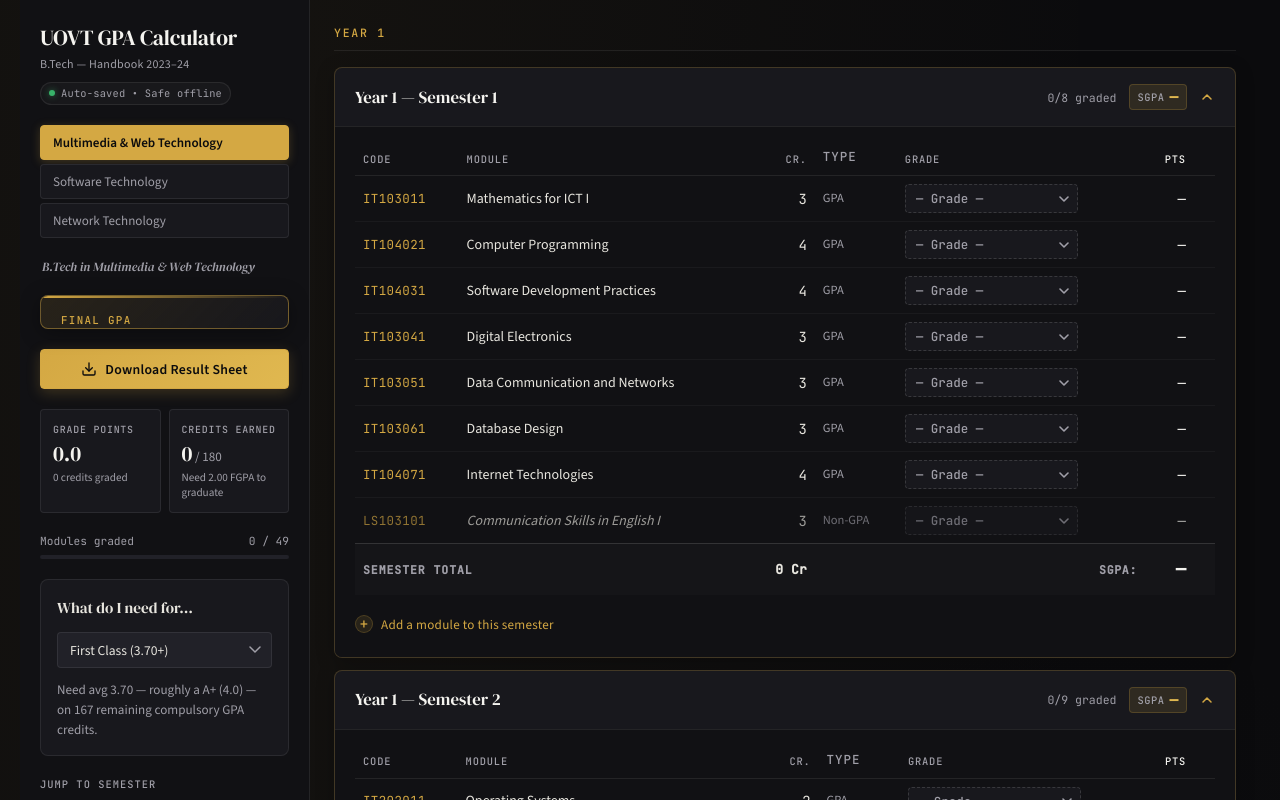
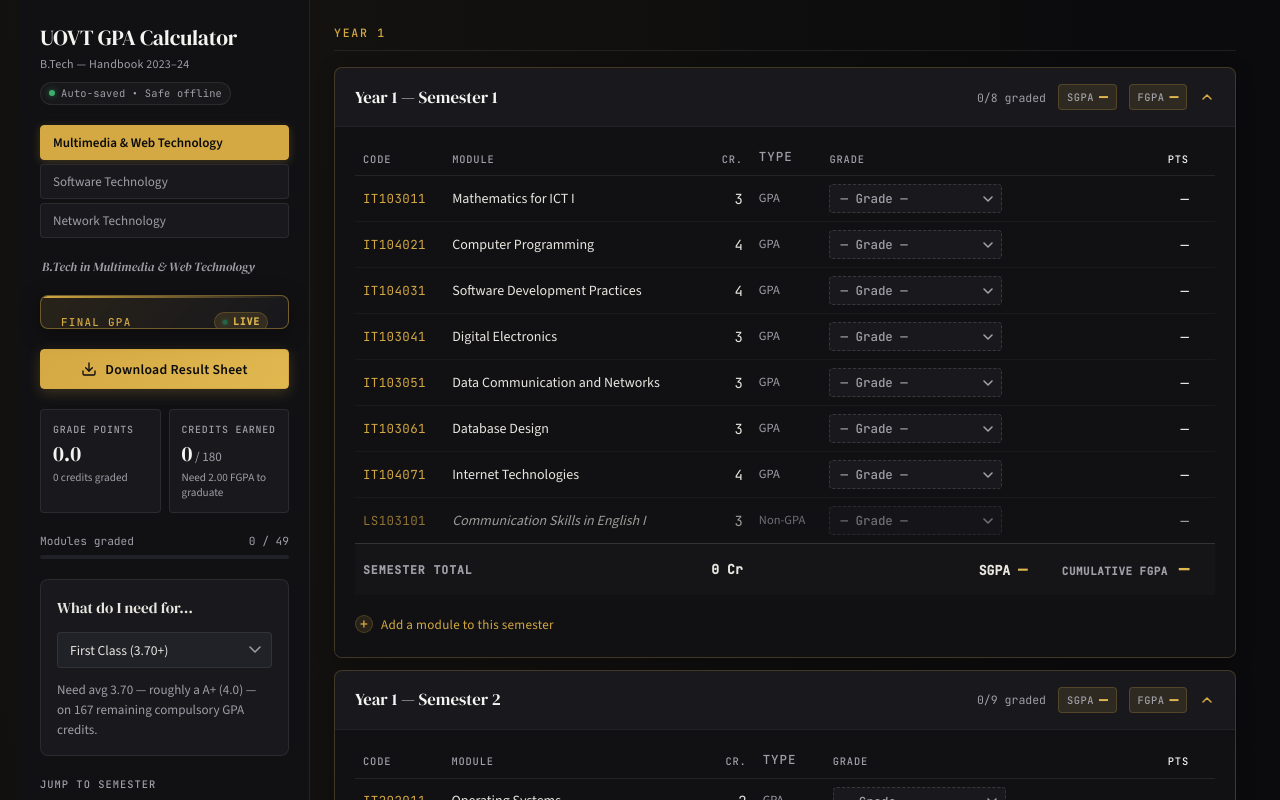
Before and after one commit to supunngunarathna93/GPA-Calculater-Uovt, a React (Vite) app: page / in a window 1280 px wide. Shown: the top 800 px of the page. Built offline with nearby package versions, Linux system fonts and the light colour scheme.

Commit message:
feat: add live updating Final GPA indicators, floating HUD, and change delta animation

```diff
--- a/src/App.jsx
+++ b/src/App.jsx
@@ -1,4 +1,4 @@
-import React, { useState, useEffect, useMemo, useCallback } from 'react';
+import React, { useState, useEffect, useMemo, useCallback, useRef } from 'react';
 import { PROGRAMMES } from './data.js';
 import {
   GRADE_SCALE,
@@ -47,6 +47,10 @@ export default function App() {
   const [appState, setAppState] = useState(loadSavedState);
   const [isOnline, setIsOnline] = useState(navigator.onLine);
   const [statusMode, setStatusMode] = useState('saved');
+  const [lastEditedCode, setLastEditedCode] = useState(null);
+  const [gpaDelta, setGpaDelta] = useState(null);
+  const [isPulsing, setIsPulsing] = useState(false);
+  const prevGpaRef = useRef(null);
 
   const { programme: progKey, entries, custom, openSemesters, targetFloor } = appState;
 
@@ -90,6 +94,24 @@ export default function App() {
   const earned = useMemo(() => creditsEarned(allProgrammeModules, entries), [allProgrammeModules, entries]);
   const awardClass = useMemo(() => classFor(overall.gpa), [overall.gpa]);
 
+  // Live FGPA change detection & visual pulse
+  useEffect(() => {
+    if (prevGpaRef.current !== null && overall.gpa !== null) {
+      const diff = round2(overall.gpa - prevGpaRef.current);
+      if (diff !== 0) {
+        setGpaDelta(diff);
+        setIsPulsing(true);
+        const timer = setTimeout(() => setIsPulsing(false), 1400);
+        return () => clearTimeout(timer);
+      }
+    } else if (prevGpaRef.current === null && overall.gpa !== null) {
+      setIsPulsing(true);
+      const timer = setTimeout(() => setIsPulsing(false), 1400);
+      return () => clearTimeout(timer);
+    }
+    prevGpaRef.current = overall.gpa;
+  }, [overall.gpa]);
+
   // Progress stats
   const totalMods = allProgrammeModules.length;
   const gradedMods = useMemo(() => allProgrammeModules.filter((m) => entries[m.code]?.grade).length, [allProgrammeModules, entries]);
@@ -125,12 +147,16 @@ export default function App() {
 
   // Actions
   const handleProgrammeChange = useCallback((key) => {
+    prevGpaRef.current = null;
+    setGpaDelta(null);
+    setIsPulsing(false);
     setAppState((prev) => ({ ...prev, programme: key }));
     window.scrollTo({ top: 0, behavior: 'smooth' });
   }, []);
 
   const handleGradeChange = useCallback((code, grade) => {
     setStatusMode('saving');
+    setLastEditedCode(code);
     setAppState((prev) => {
       const nextEntries = { ...prev.entries };
       if (!grade) {
@@ -209,6 +235,9 @@ export default function App() {
 
   const handleReset = useCallback(() => {
     if (!confirm(`Clear every grade and custom module for ${programme.short}?`)) return;
+    prevGpaRef.current = null;
+    setGpaDelta(null);
+    setIsPulsing(false);
     setAppState((prev) => {
       const codes = new Set(allProgrammeModules.map((m) => m.code));
       const nextEntries = { ...prev.entries };
@@ -268,11 +297,23 @@ export default function App() {
         <p className="programme-name">{programme.label}</p>
 
         {/* FGPA hero stat */}
-        <div className="stat-hero card">
-          <span className="label">Final GPA</span>
-          <span className="fgpa-value" key={overall.gpa ?? 'empty'}>
-            {overall.gpa === null ? '—' : overall.gpa.toFixed(2)}
-          </span>
+        <div className={`stat-hero card ${isPulsing ? 'is-pulsing' : ''}`}>
+          <div className="stat-hero-top">
+            <span className="label">Final GPA</span>
+            <span className="live-indicator-badge">
+              <span className="live-dot" /> LIVE
+            </span>
+          </div>
+          <div className="stat-hero-val-row">
+            <span className="fgpa-value" key={overall.gpa ?? 'empty'}>
+              {overall.gpa === null ? '—' : overall.gpa.toFixed(2)}
+            </span>
+            {gpaDelta !== null && isPulsing && (
+              <span className={`fgpa-delta-pill ${gpaDelta > 0 ? 'pos' : 'neg'}`}>
+                {gpaDelta > 0 ? `+${gpaDelta.toFixed(2)}` : gpaDelta.toFixed(2)}
+              </span>
+            )}
+          </div>
           <span className="fgpa-class">
             {awardClass || 'Enter grades to begin'}
           </span>
@@ -483,6 +524,10 @@ export default function App() {
                         <span className="sgpa-badge-label">SGPA</span>{' '}
                         <strong>{sgpa.gpa === null ? '—' : sgpa.gpa.toFixed(2)}</strong>
                       </span>
+                      <span className={`fgpa-badge ${isPulsing ? 'is-pulsing' : ''}`}>
+                        <span className="fgpa-badge-label">FGPA</span>{' '}
+                        <strong>{overall.gpa === null ? '—' : overall.gpa.toFixed(2)}</strong>
+                      </span>
                       <svg
                         className="chevron"
                         width="16"
@@ -534,7 +579,7 @@ export default function App() {
                             <tr
                               key={mod.code}
                               data-code={mod.code}
-                              className={`${mod.gpa ? '' : 'non-gpa'}${mod.type === 'E' ? ' elective' : ''}${isGraded ? ' is-graded' : ' is-ungraded'}`}
+                              className={`${mod.gpa ? '' : 'non-gpa'}${mod.type === 'E' ? ' elective' : ''}${isGraded ? ' is-graded' : ' is-ungraded'}${lastEditedCode === mod.code ? ' is-recently-edited' : ''}`}
                             >
                               <td className="code">{mod.code}</td>
                               <td className="title">{mod.title}</td>
@@ -612,9 +657,15 @@ export default function App() {
                           </td>
                           <td className="col-credits sem-sum-cr">{sgpa.credits} Cr</td>
                           <td className="col-type"></td>
-                          <td className="col-grade sem-sum-sgpa-lbl">SGPA:</td>
-                          <td className="col-points sem-sum-sgpa-val">
-                            {sgpa.gpa === null ? '—' : sgpa.gpa.toFixed(2)}
+                          <td className="col-grade sem-sum-sgpa-lbl">
+                            <span className="sum-tag">SGPA</span>{' '}
+                            <strong>{sgpa.gpa === null ? '—' : sgpa.gpa.toFixed(2)}</strong>
+                          </td>
+                          <td className="col-points sem-sum-fgpa-cell">
+                            <span className="sum-tag">Cumulative FGPA</span>{' '}
+                            <strong className={`sum-fgpa-val ${isPulsing ? 'is-pulsing' : ''}`}>
+                              {overall.gpa === null ? '—' : overall.gpa.toFixed(2)}
+                            </strong>
                           </td>
                           <td></td>
                         </tr>
@@ -727,6 +778,41 @@ export default function App() {
           <p>Built from the UOVT Student Handbook 2023&ndash;24. Check your numbers against your official transcript.</p>
         </footer>
       </main>
+
+      {/* ── Persistent Floating Live FGPA HUD ──────────────────────────────── */}
+      <aside
+        className={`floating-fgpa-hud ${isPulsing ? 'is-pulsing' : ''} ${gradedMods > 0 ? 'is-visible' : 'is-idle'}`}
+        aria-label="Live Final GPA Monitor"
+      >
+        <div className="hud-inner">
+          <div className="hud-badge-tag">
+            <span className="live-dot" />
+            <span className="hud-badge-title">LIVE FGPA</span>
+          </div>
+          <div className="hud-value-group">
+            <span className="hud-gpa-val" key={overall.gpa ?? 'empty'}>
+              {overall.gpa === null ? '—' : overall.gpa.toFixed(2)}
+            </span>
+            {gpaDelta !== null && isPulsing && (
+              <span className={`hud-delta ${gpaDelta > 0 ? 'pos' : 'neg'}`}>
+                {gpaDelta > 0 ? `+${gpaDelta.toFixed(2)}` : gpaDelta.toFixed(2)}
+              </span>
+            )}
+          </div>
+          <div className="hud-meta-group">
+            <span className="hud-award">{awardClass || 'Enter grades'}</span>
+            <span className="hud-credits">{earned} / {GRADUATION_CREDITS} Cr</span>
+          </div>
+          <button
+            type="button"
+            className="hud-quick-btn"
+            onClick={handleDownloadResultSheet}
+            title="Download result sheet PDF"
+          >
+            PDF Sheet
+          </button>
+        </div>
+      </aside>
     </div>
   );
 }
--- a/src/style.css
+++ b/src/style.css
@@ -223,6 +223,12 @@ body {
   box-shadow: 0 4px 20px rgba(0, 0, 0, 0.35);
   position: relative;
   overflow: hidden;
+  transition: border-color 0.2s var(--ease-out), box-shadow 0.2s var(--ease-out);
+}
+
+.stat-hero.is-pulsing {
+  border-color: var(--amber-bright);
+  box-shadow: 0 0 24px rgba(212, 168, 67, 0.35), 0 4px 20px rgba(0, 0, 0, 0.4);
 }
 
 .stat-hero::before {
@@ -233,6 +239,13 @@ body {
   background: linear-gradient(90deg, var(--amber), transparent);
 }
 
+.stat-hero-top {
+  display: flex;
+  justify-content: space-between;
+  align-items: center;
+  margin-bottom: var(--sp-1);
+}
+
 .stat-hero .label {
   display: block;
   font-family: var(--font-mono);
@@ -241,7 +254,42 @@ body {
   text-transform: uppercase;
   letter-spacing: 0.12em;
   color: var(--amber);
-  margin-bottom: var(--sp-1);
+}
+
+.live-indicator-badge {
+  display: inline-flex;
+  align-items: center;
+  gap: 5px;
+  font-family: var(--font-mono);
+  font-size: 0.62rem;
+  font-weight: 700;
+  text-transform: uppercase;
+  letter-spacing: 0.08em;
+  color: var(--amber-bright);
+  background: rgba(212, 168, 67, 0.14);
+  border: 1px solid var(--amber-border);
+  padding: 1px 7px;
+  border-radius: 9999px;
+}
+
+.live-dot {
+  width: 6px;
+  height: 6px;
+  border-radius: 50%;
+  background: #10b981;
+  box-shadow: 0 0 6px rgba(16, 185, 129, 0.8);
+  animation: pulse-live 1.8s infinite;
+}
+
+@keyframes pulse-live {
+  0%, 100% { opacity: 1; transform: scale(1); }
+  50% { opacity: 0.4; transform: scale(0.85); }
+}
+
+.stat-hero-val-row {
+  display: flex;
+  align-items: baseline;
+  gap: var(--sp-2);
 }
 
 .fgpa-value {
@@ -253,6 +301,32 @@ body {
   line-height: 1;
   letter-spacing: -0.02em;
   animation: val-pop 0.22s var(--ease-out) both;
+}
+
+.fgpa-delta-pill {
+  font-family: var(--font-mono);
+  font-size: 0.8rem;
+  font-weight: 700;
+  padding: 2px 7px;
+  border-radius: 9999px;
+  animation: delta-pop 0.22s var(--ease-out) both;
+}
+
+.fgpa-delta-pill.pos {
+  background: rgba(16, 185, 129, 0.16);
+  color: #34d399;
+  border: 1px solid rgba(16, 185, 129, 0.35);
+}
+
+.fgpa-delta-pill.neg {
+  background: rgba(244, 63, 94, 0.16);
+  color: #fb7185;
+  border: 1px solid rgba(244, 63, 94, 0.35);
+}
+
+@keyframes delta-pop {
+  from { opacity: 0; transform: translateY(4px) scale(0.9); }
+  to   { opacity: 1; transform: translateY(0) scale(1); }
 }
 
 @keyframes val-pop {
@@ -626,6 +700,41 @@ button.danger:focus-visible { outline: 2px solid var(--warn); outline-offset: 2p
   font-weight: 600;
 }
 
+.fgpa-badge {
+  display: inline-flex;
+  align-items: center;
+  gap: 5px;
+  background: rgba(212, 168, 67, 0.12);
+  border: 1px solid var(--amber-border);
+  padding: 3px 8px;
+  border-radius: var(--radius-sm);
+  font-family: var(--font-mono);
+  font-size: 0.88rem;
+  color: var(--amber-bright);
+  font-variant-numeric: tabular-nums;
+  min-width: 36px;
+  text-align: right;
+  transition: border-color 0.2s, background 0.2s;
+}
+
+.fgpa-badge.is-pulsing {
+  border-color: var(--amber-bright);
+  background: rgba(212, 168, 67, 0.24);
+}
+
+.fgpa-badge-label {
+  font-size: 0.65rem;
+  letter-spacing: 0.05em;
+  text-transform: uppercase;
+  color: var(--smoke);
+  font-weight: 500;
+}
+
+.fgpa-badge strong {
+  color: var(--amber-bright);
+  font-weight: 600;
+}
+
 /* ─── Table Footer: Semester Totals ──────────────────────────────────────── */
 tfoot tr.semester-summary-row td {
   border-top: 1px solid var(--border-2);
@@ -652,20 +761,54 @@ tfoot tr.semester-summary-row td {
 
 .sem-sum-sgpa-lbl {
   font-family: var(--font-mono);
-  font-size: 0.72rem;
-  text-transform: uppercase;
-  letter-spacing: 0.06em;
-  color: var(--smoke);
+  font-size: 0.82rem;
+  color: var(--bone);
   font-weight: 600;
   text-align: right;
 }
 
-.sem-sum-sgpa-val {
+.sem-sum-sgpa-lbl strong {
+  color: var(--amber-bright);
+  font-size: 0.95rem;
+}
+
+.sem-sum-fgpa-cell {
+  font-family: var(--font-mono);
+  font-size: 0.82rem;
+  color: var(--bone);
+  font-weight: 600;
+  text-align: right;
+  white-space: nowrap;
+}
+
+.sem-sum-fgpa-cell .sum-tag {
+  font-size: 0.68rem;
+  text-transform: uppercase;
+  letter-spacing: 0.05em;
+  color: var(--smoke);
+  margin-right: 3px;
+}
+
+.sum-fgpa-val {
   font-family: var(--font-mono);
   font-size: 1.05rem;
   color: var(--amber-bright);
   font-weight: 700;
-  text-align: right;
+  transition: color 0.2s, text-shadow 0.2s;
+}
+
+.sum-fgpa-val.is-pulsing {
+  color: #fff;
+  text-shadow: 0 0 10px rgba(212, 168, 67, 0.8);
+}
+
+tr.is-recently-edited {
+  animation: row-flash 0.8s var(--ease-out) both;
+}
+
+@keyframes row-flash {
+  0% { background: rgba(212, 168, 67, 0.16); }
+  100% { background: transparent; }
 }
 
 .chevron {
@@ -1113,6 +1256,8 @@ footer {
 
   /* Hide screen chrome & controls */
   .sidebar,
+  .floating-fgpa-hud,
+  .fgpa-badge,
   .add-custom,
   .remove-custom,
   .reference-accordion,
@@ -1342,6 +1487,152 @@ footer {
   .stat-grid { grid-template-columns: 1fr; }
 }
 
+/* ─── Persistent Floating Live FGPA HUD ─────────────────────────────────── */
+.floating-fgpa-hud {
+  position: fixed;
+  bottom: 24px;
+  right: 28px;
+  z-index: 999;
+  background: rgba(18, 18, 22, 0.92);
+  backdrop-filter: blur(16px);
+  -webkit-backdrop-filter: blur(16px);
+  border: 1px solid var(--amber-border-strong);
+  border-radius: 9999px;
+  padding: 8px 18px 8px 16px;
+  box-shadow: 0 8px 32px rgba(0, 0, 0, 0.6), 0 0 0 1px rgba(212, 168, 67, 0.15);
+  display: flex;
+  align-items: center;
+  opacity: 0;
+  transform: translateY(16px) scale(0.96);
+  pointer-events: none;
+  transition: opacity 0.24s var(--ease-out), transform 0.24s var(--ease-out), border-color 0.2s, box-shadow 0.2s;
+}
+
+.floating-fgpa-hud.is-visible {
+  opacity: 1;
+  transform: translateY(0) scale(1);
+  pointer-events: auto;
+}
+
+.floating-fgpa-hud.is-pulsing {
+  border-color: var(--amber-bright);
+  box-shadow: 0 8px 32px rgba(212, 168, 67, 0.35), 0 0 0 1px var(--amber-bright);
+}
+
+.hud-inner {
+  display: flex;
+  align-items: center;
+  gap: 14px;
+}
+
+.hud-badge-tag {
+  display: flex;
+  align-items: center;
+  gap: 6px;
+  font-family: var(--font-mono);
+  font-size: 0.65rem;
+  font-weight: 700;
+  color: var(--amber);
+  letter-spacing: 0.08em;
+}
+
+.hud-value-group {
+  display: flex;
+  align-items: baseline;
+  gap: 6px;
+}
+
+.hud-gpa-val {
+  font-family: var(--font-display);
+  font-size: 1.6rem;
+  font-weight: 600;
+  color: var(--amber-bright);
+  line-height: 1;
+  letter-spacing: -0.02em;
+}
+
+.hud-delta {
+  font-family: var(--font-mono);
+  font-size: 0.76rem;
+  font-weight: 700;
+  padding: 1px 6px;
+  border-radius: 9999px;
+  animation: delta-pop 0.2s var(--ease-out) both;
+}
+
+.hud-delta.pos {
+  background: rgba(16, 185, 129, 0.2);
+  color: #34d399;
+}
+
+.hud-delta.neg {
+  background: rgba(244, 63, 94, 0.2);
+  color: #fb7185;
+}
+
+.hud-meta-group {
+  display: flex;
+  flex-direction: column;
+  line-height: 1.2;
+  border-left: 1px solid var(--border-2);
+  padding-left: 12px;
+}
+
+.hud-award {
+  font-size: 0.8rem;
+  font-weight: 600;
+  color: var(--bone);
+  white-space: nowrap;
+}
+
+.hud-credits {
+  font-size: 0.68rem;
+  color: var(--muted);
+  font-family: var(--font-mono);
+}
+
+.hud-quick-btn {
+  background: rgba(212, 168, 67, 0.15);
+  border: 1px solid var(--amber-border);
+  color: var(--amber);
+  font-family: var(--font-mono);
+  font-size: 0.72rem;
+  font-weight: 600;
+  padding: 4px 10px;
+  border-radius: 9999px;
+  cursor: pointer;
+  white-space: nowrap;
+  transition: background 0.15s, border-color 0.15s, color 0.15s;
+}
+
+.hud-quick-btn:hover {
+  background: var(--amber);
+  color: #0b0b0d;
+}
+
+@media (max-width: 720px) {
+  .floating-fgpa-hud {
+    bottom: 12px;
+    left: 12px;
+    right: 12px;
+    border-radius: 16px;
+    padding: 8px 12px;
+  }
+
+  .hud-inner {
+    width: 100%;
+    justify-content: space-between;
+  }
+
+  .hud-badge-tag {
+    display: none;
+  }
+
+  .hud-gpa-val {
+    font-size: 1.45rem;
+  }
+}
+
 /* ─── Mount Entrance Animation (Emil Kowalski Philosophy) ──────────────── */
 @keyframes mount-in {
   from { opacity: 0; transform: translateY(8px); }
```
